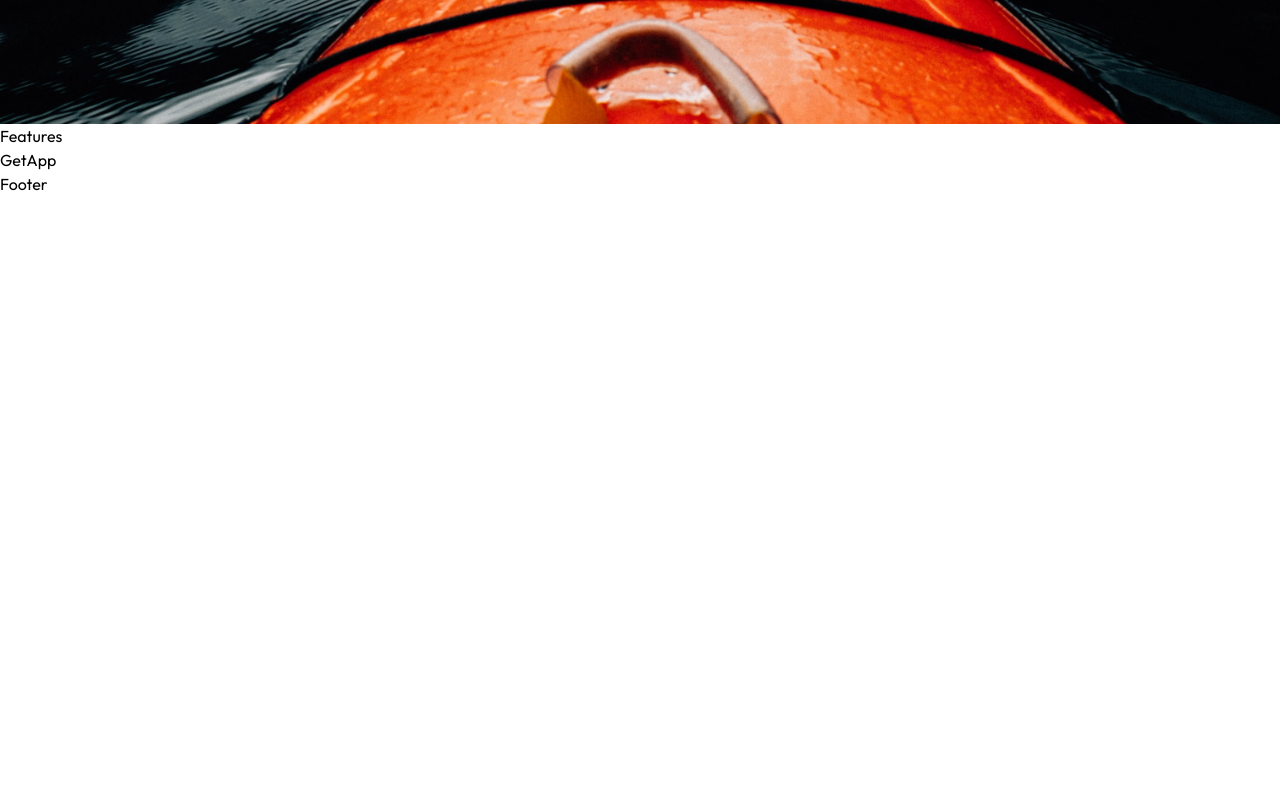
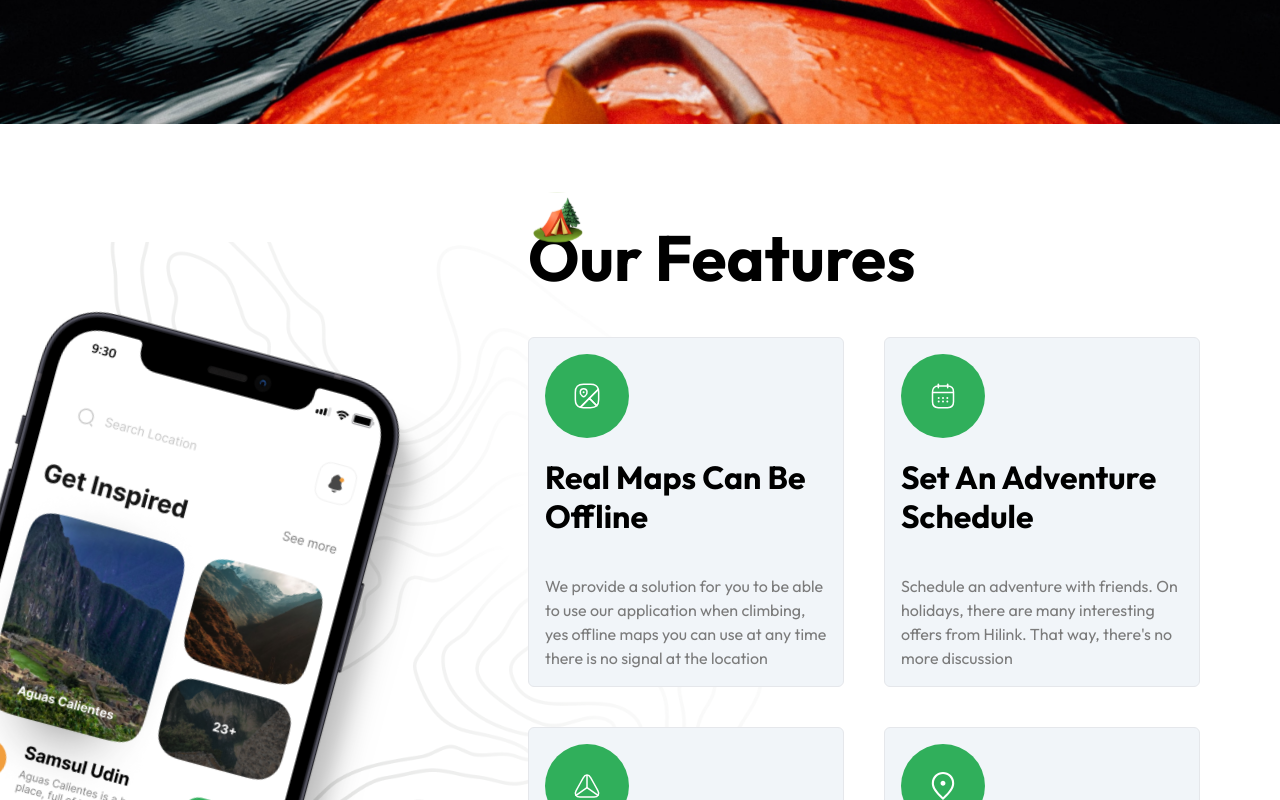
Before and after one commit to techdegs/travelui, a Next.js app: page / in a window 1280 px wide. Shown: the part 2380-3180 px from the top of the page. Before the commit the page ends 2576 px from the top, so only its background shows below. Built offline with nearby package versions, Linux system fonts and the light colour scheme.

Commit message:
update-features

```diff
--- a/components/Features.tsx
+++ b/components/Features.tsx
@@ -1,9 +1,72 @@
-import React from 'react'
+import { FEATURES } from "@/constants";
+import Image from "next/image";
+import React from "react";
 
 const Features = () => {
   return (
-    <div>Features</div>
-  )
-}
+    <section className="flex-col flexCenter overflow-hidden bg-feature-bg bg-center bg-no-repeat py-24">
+      <div className="max-container padding-container relative w-full flex justify-end">
+        <div className="flex flex-2 lg:min-h-[900px]">
+          <Image
+            src="/phone.png"
+            alt="phone"
+            width={440}
+            height={1000}
+            className="feature-phone"
+          />
+        </div>
+        <div className="z-20 flex w-full flex-col lg:w-[60%]">
+          <div className="relative">
+            <Image
+              src="/camp.svg"
+              alt="camp"
+              width={50}
+              height={50}
+              className="absolute left-[5px] top-[-28px] w-10 lg:w-[50px]"
+            />
+            <h2 className="bold-40 lg:bold-64">Our Features</h2>
+          </div>
+          <ul className="mt-10 grid gap-10 md:grid-cols-2 relative">
+            <Image
+              src="/phone.png"
+              alt="phone"
+              width={440}
+              height={1000}
+              className="md:flex center opacity-15 lg:hidden absolute -z-10 rotate-[25deg]"
+            />
+            {FEATURES.map((feature, i) => (
+              <FeatureItem
+                title={feature.title}
+                icon={feature.icon}
+                description={feature.description}
+                key={i}
+              />
+            ))}
+          </ul>
+        </div>
+      </div>
+    </section>
+  );
+};
 
-export default Features
+const FeatureItem = ({
+  title,
+  icon,
+  description,
+}: {
+  title: string;
+  icon: string;
+  description: string;
+}) => {
+  return (
+    <li className="flex border w-full flex-1 flex-col items-start rounded-md p-4 bg-slate-100">
+      <div className="rounded-full p-4 lg:p-7 bg-green-50">
+        <Image alt="map" src={icon} width={28} height={28} />
+      </div>
+      <h2 className="bold-20 capitalize lg:bold-32 mt-5">{title}</h2>
+      <p className="regular-16 mt-5 text-gray-30 lg:mt-[39px] lg:bg-none">{description}</p>
+    </li>
+  );
+};
+
+export default Features;
```
